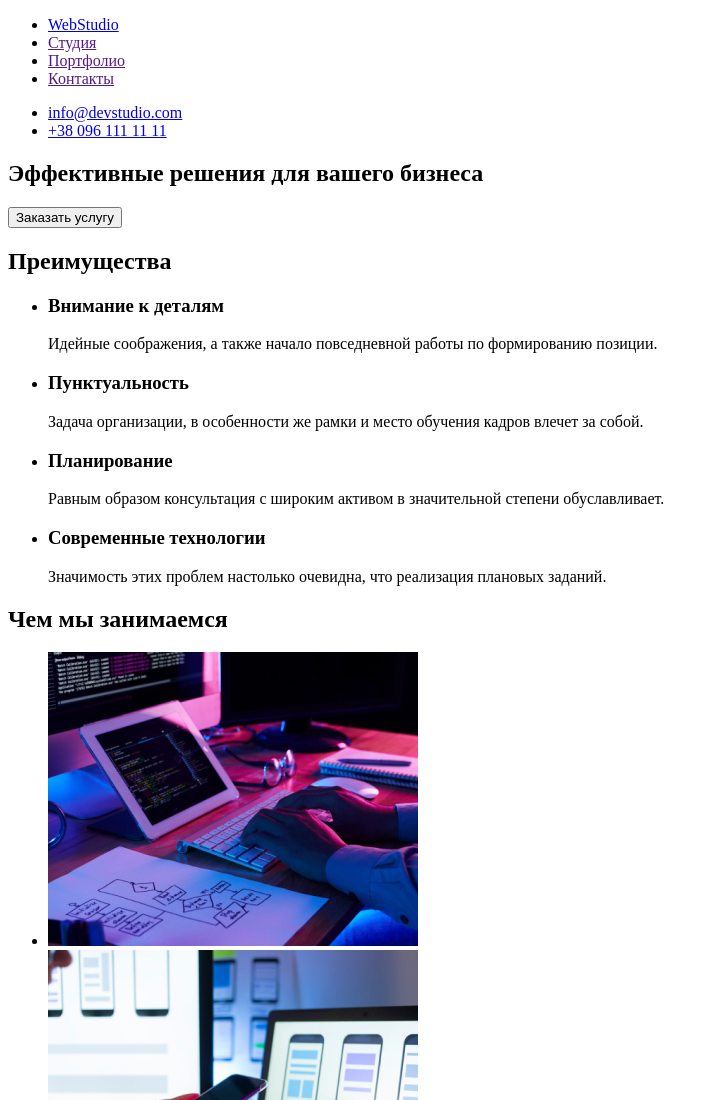
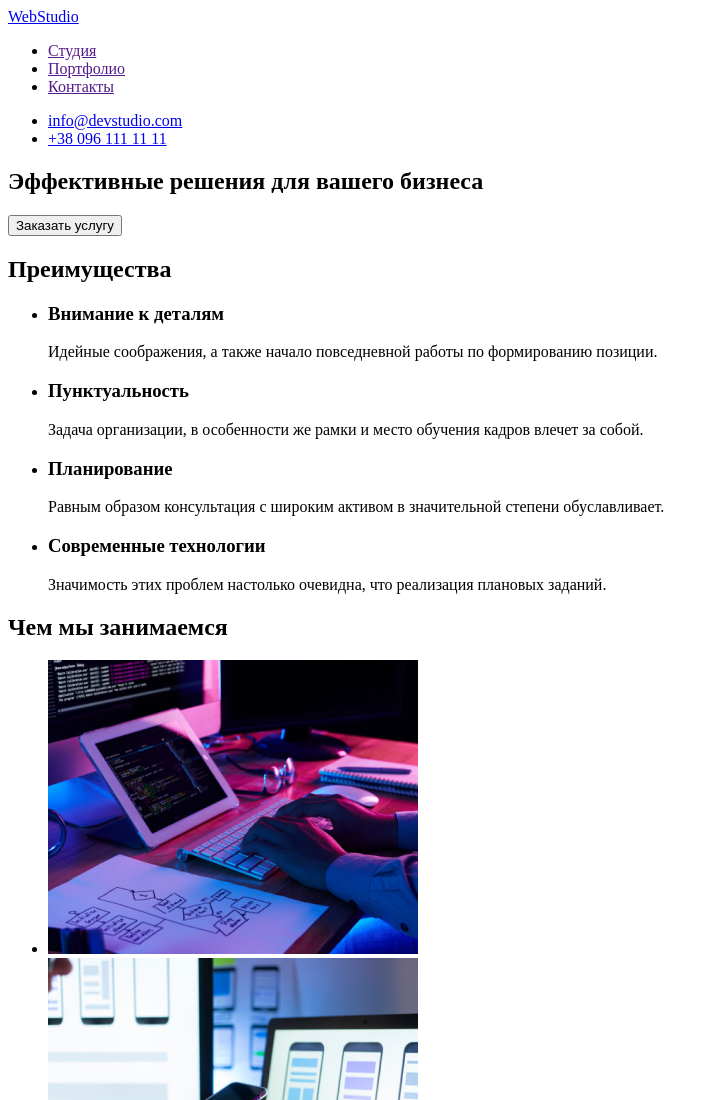
Before and after one commit to Stanislav-Karasyk/goit-markup-hw-1, a plain HTML site: page index.html in a window 1280 px wide. Shown: the top 1100 px of the page, without its empty margins (0-719 px from the left). Drawn offline with Linux system fonts and the light colour scheme.

Commit message:
последние правки

```diff
--- a/index.html
+++ b/index.html
@@ -10,8 +10,8 @@
 
             <!-- главная навигация -->
             <nav>
+                <a href="./index.html">WebStudio</a>
                 <ul>
-                    <li><a href="/index.html">WebStudio</a></li>
                     <li><a href="">Студия</a></li>
                     <li><a href="">Портфолио</a></li>
                     <li><a href="">Контакты</a></li>
@@ -26,7 +26,7 @@
             <!-- секция приветствие -->
             <section>
                 <h1>Эффективные решения для вашего бизнеса</h1>
-                <form action=""><button>Заказать услугу</button></form>
+                <button>Заказать услугу</button>
             </section>
 
             <!-- секция преимуществ (добавлен скрытый заголовк h2 для сохранения иерархии заголовков)  -->
@@ -75,7 +75,7 @@
         </main>
         <footer>
             <!-- логотип -->
-            <a href="/index.html">WebStudio</a>
+            <a href="./index.html">WebStudio</a>
             <address>
                 <p>г. Киев, пр-т Леси Украинки, 26</p>
                 <a href="mailto:info@example.com">info@example.com</a> <br />
```
